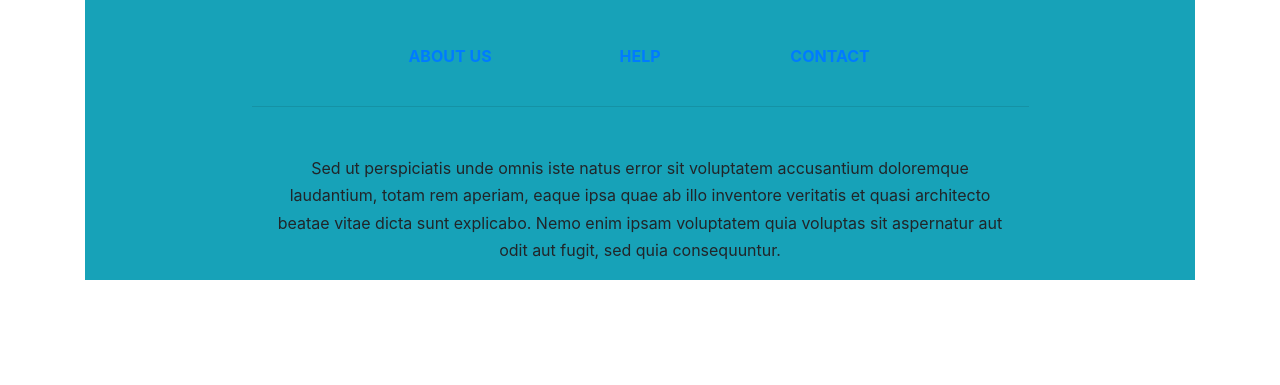
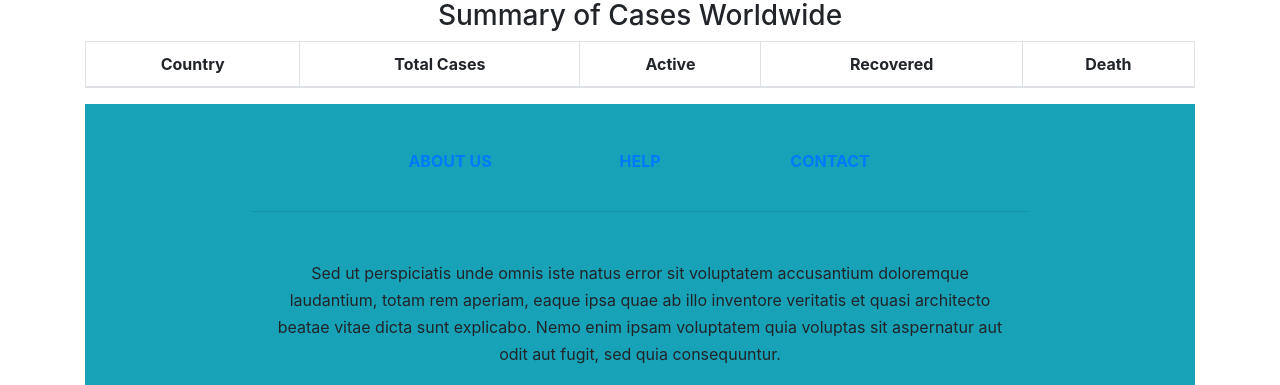
Before and after one commit to dannguyen99/Monitoring_Covid-19, a Django app: template web/templates/web/index.html in a window 1280 px wide. Shown: the part 931-1316 px from the top of the page. Before the commit the page ends 1211 px from the top, so only its background shows below. Run offline with Django 3.2, Linux system fonts and the light colour scheme; the template is opened without the code that fills it, so the values that code supplies are empty; some libraries are stand-ins or nearby versions.

Commit message:
update index view and modify addToDatabase.py

```diff
--- a/addToDatabase.py
+++ b/addToDatabase.py
@@ -41,7 +41,7 @@ def addEcdcData():
         date = datetime.strptime(fileName[:10], '%m-%d-%Y')
         if len(EcdcData.objects.filter(date = date)) == 0:
             filePath = 'data/ECDC/%s' % fileName
-            data = JhuData(date=date, csvFile = filePath)
+            data = EcdcData(date=date, csvFile = filePath)
             data.save()
 
 def addData():
--- a/web/templates/web/index.html
+++ b/web/templates/web/index.html
@@ -18,6 +18,35 @@
 {% block body %}
 <div id="regions_div" style="width: 50%; height: auto; margin: 0 auto;"></div>
 
+<div class="main-area">
+  <div class="summary-cases">
+    <h3 class="text-center">Summary of Cases Worldwide</h3>
+    <div clss="table-responsive">
+      <table class="table table-bordered">
+        <thead>
+          <tr class="table text-center">
+            <th scope="col">Country</th>
+            <th scope="col">Total Cases</th>
+            <th scope="col">Active</th>
+            <th scope="col">Recovered</th>
+            <th scope="col">Death</th>
+          </tr>
+        </thead>
+        <tbody>
+          {% for country in countries %}
+          <tr class="table text-center">
+            <th scope="col">{{ country.0 }}</th>
+            <th scope="col">{{ country.1 }}</th>
+            <th scope="col">{{ country.3 }}</th>
+            <th scope="col">{{ country.4 }}</th>
+            <th scope="col">{{ country.2 }}</th>
+          </tr>
+          {% endfor %}
+        </tbody>
+      </table>
+    </div>
+  </div>
+</div>
 
 
 
--- a/web/views.py
+++ b/web/views.py
@@ -11,9 +11,11 @@ from.models import JhuData, VnData, EcdcData
 
 def index(request):
     csvFile = pd.read_csv(JhuData.objects.last().csvFile)
-    country = csvFile.groupby(['Country_Region']).sum().reset_index()
+    country = csvFile.groupby(['Country_Region']).sum().reset_index().sort_values(by= 'Confirmed', ascending=False)
     data_arr = country.to_numpy()[:, [0, 5]].tolist()
+    countryTable = country.to_numpy()[:, [0, 5, 6, 7, 8]]
     context = {
+        "countries": countryTable,
         "table": json.dumps(data_arr)
     }
     return render(request, 'web/index.html', context)
```
Also changed, not shown: db.sqlite3.
